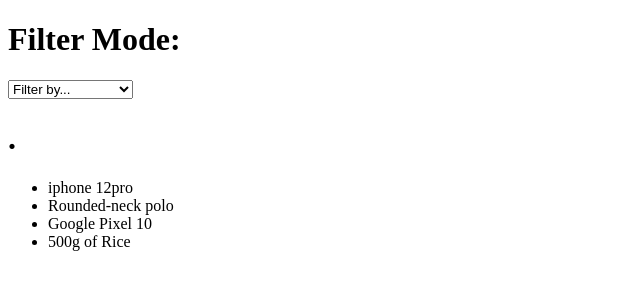
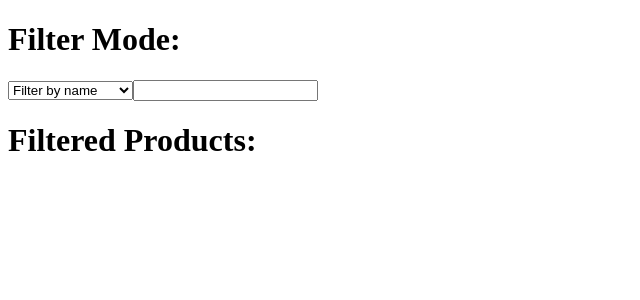
Before and after one commit to syntaxintech/typed-filter-sort, a React (Vite) app: page / in a window 1280 px wide. Shown: the top 300 px of the page, without its empty margins (0-640 px from the left). Built offline with nearby package versions, Linux system fonts and the light colour scheme.

Commit message:
Explaining my filter generics

```diff
--- a/src/App.tsx
+++ b/src/App.tsx
@@ -7,8 +7,12 @@ interface Product {
   category: string;
 }
 
+type Dropdown = keyof Product;
+
 export default function App() {
-  const [filterValue, setFilterValue] = useState<string>("");
+  const [filterValue, setFilterValue] = useState("");
+  const [dropdownValue, setDropdownValue] = useState<Dropdown>("name");
+
   const [productList, setProductList] = useState<Product[]>([
     {
       name: "iphone 12pro",
@@ -44,25 +48,40 @@ export default function App() {
     return obj.filter((product) => product[key] === value);
   }
 
-  const filteredProducts = filterProduct(productList, "price", filterValue);
+  let searchValue: string | number = filterValue;
+  if (dropdownValue === "price" || dropdownValue === "inStock") {
+    searchValue = Number(filterValue);
+  }
 
-  console.log(filteredProducts);
+  const filteredProducts = filterProduct(
+    productList,
+    dropdownValue,
+    searchValue,
+  );
+
   return (
     <div>
       <h1>Filter Mode:</h1>
       <select
-        value={filterValue}
-        onChange={(e) => setFilterValue(e.target.value)}
+        value={dropdownValue}
+        onChange={(e) => setDropdownValue(e.target.value as Dropdown)}
       >
         <option value="">Filter by...</option>
-        <option value="200">Filter by price</option>
+        <option value="name">Filter by name</option>
+        <option value="price">Filter by price</option>
         <option value="category">Filter by category</option>
         <option value="inStock">Filter by number</option>
       </select>
 
-      <h1>.</h1>
+      <input
+        type="text"
+        value={filterValue}
+        onChange={(e) => setFilterValue(e.target.value)}
+      />
+
+      <h1>Filtered Products:</h1>
       <ul>
-        {productList.map((product) => (
+        {filteredProducts.map((product) => (
           <li key={product.name}>{product.name}</li>
         ))}
       </ul>
```
